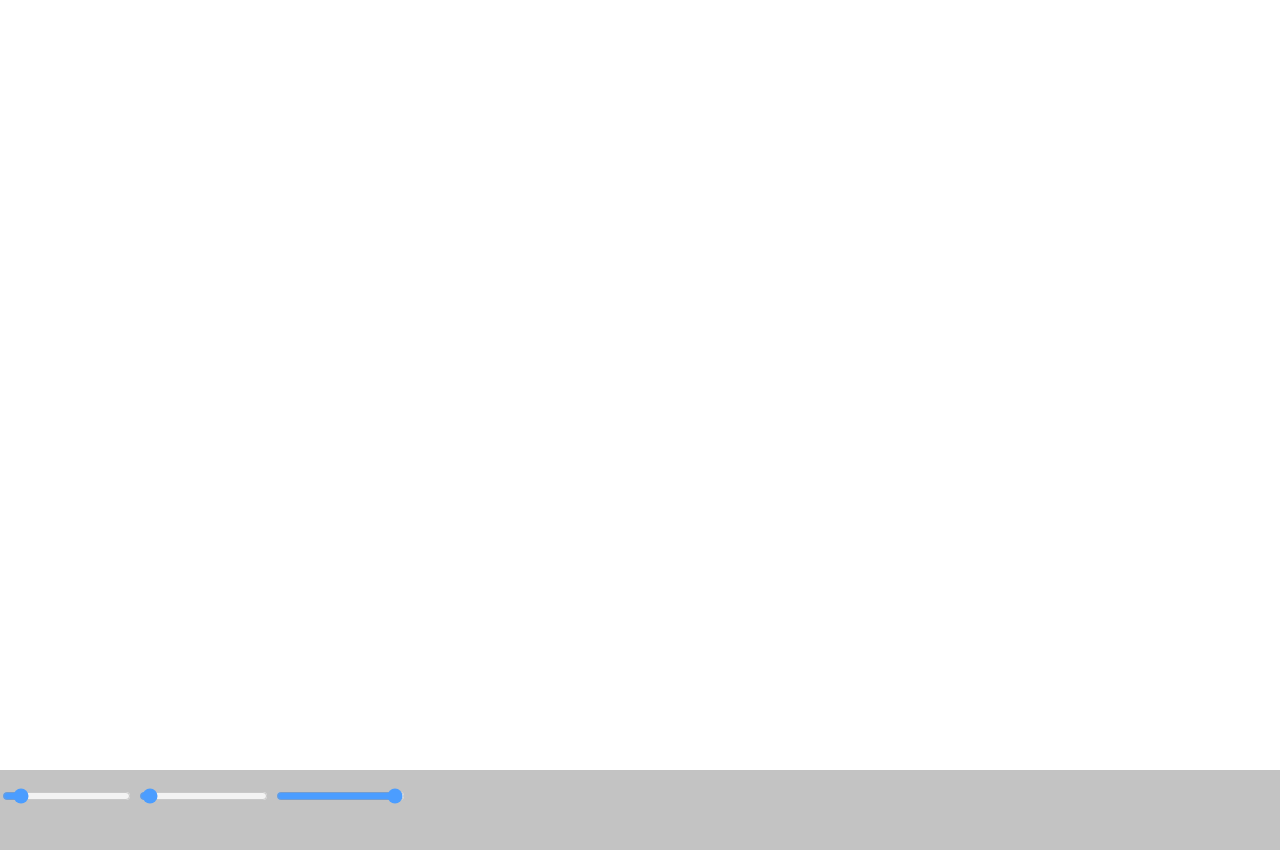
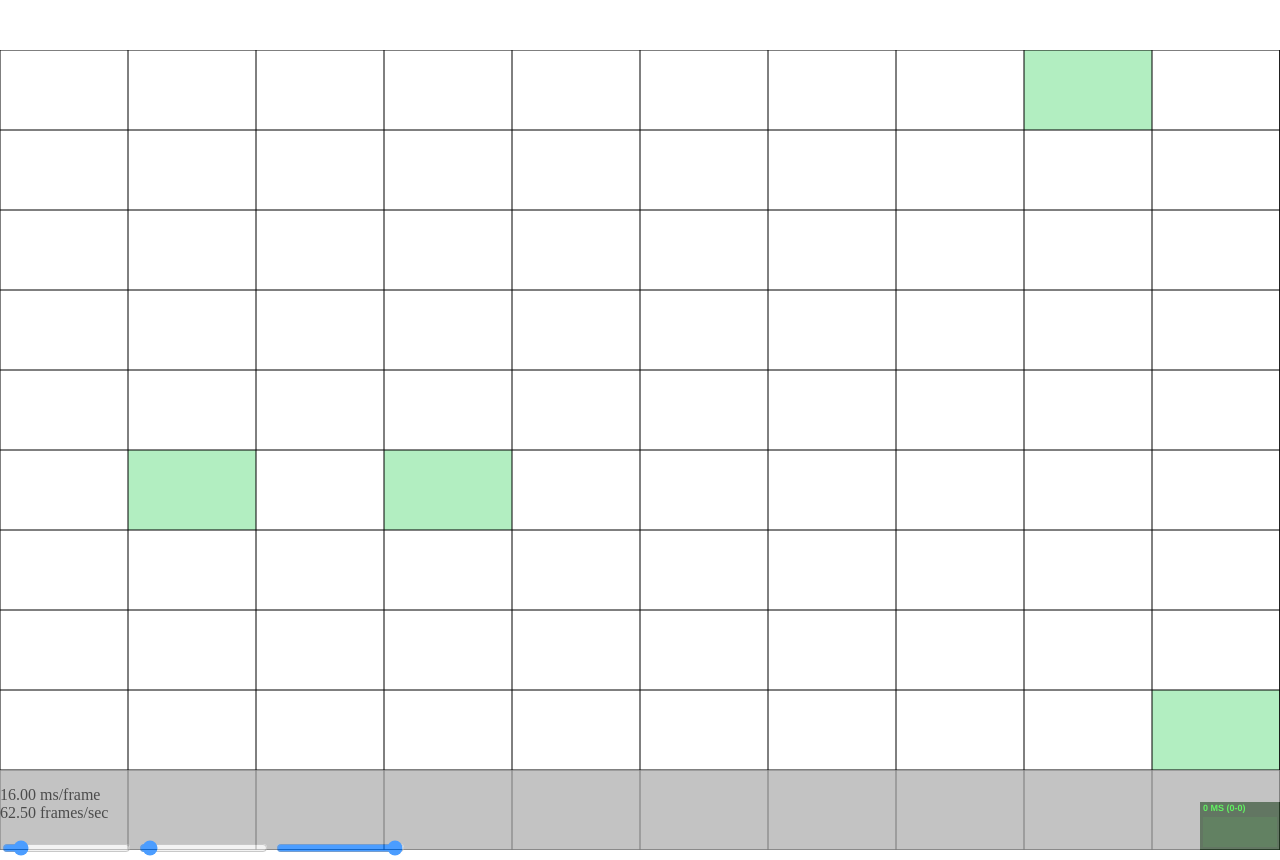
Before and after one commit to ankitson/gameoflife, a plain HTML site: page index.html in a window 1280 px wide. Drawn offline with Linux system fonts and the light colour scheme.

Commit message:
point to right js path

```diff
--- a/index.html
+++ b/index.html
@@ -84,7 +84,7 @@
 </style>
 <body>
 
-<script type="text/javascript" src="./js/target/scala-2.11/life-opt.js"></script>
+<script type="text/javascript" src="./life-opt.js"></script>
 <script type="text/javascript" src="./stats.js"></script>
 
 <div id="life">
```
